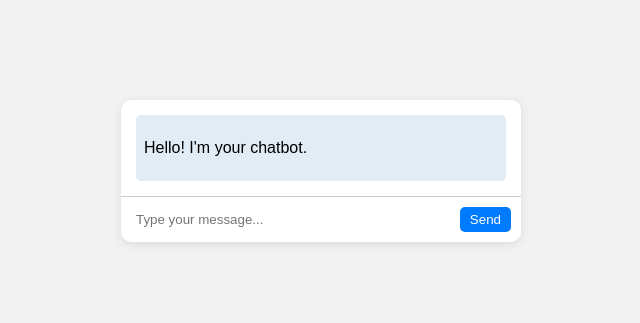
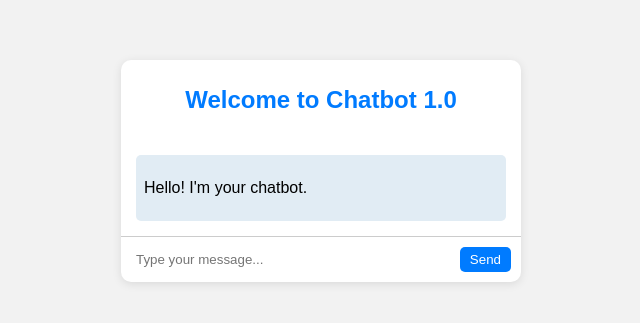
Before and after one commit to AStange12/Chat_bot, a plain HTML site: page index.html in a window 1280 px wide. Shown: the part 229-552 px from the top of the page, without its empty margins (319-959 px from the left). Drawn offline with Linux system fonts and the light colour scheme.

Commit message:
update site

```diff
--- a/index.html
+++ b/index.html
@@ -8,6 +8,7 @@
 </head>
 <body>
     <div class="chat-container">
+        <h1 class="chat-title">Welcome to Chatbot 1.0</h1>
         <div class="chat-box" id="chat-box">
             <div class="chat-message bot-message">
                 <p>Hello! I'm your chatbot.</p>
--- a/styles.css
+++ b/styles.css
@@ -7,6 +7,19 @@ body {
     justify-content: center;
     align-items: center;
     height: 100vh;
+}
+
+.chat-title {
+    text-align: center;
+    padding: 10px;
+    font-size: 1.5rem;
+    color: #007bff;
+}
+
+.chat-box {
+    max-height: 300px;
+    overflow-y: auto;
+    padding: 10px;
 }
 
 .chat-container {
```
